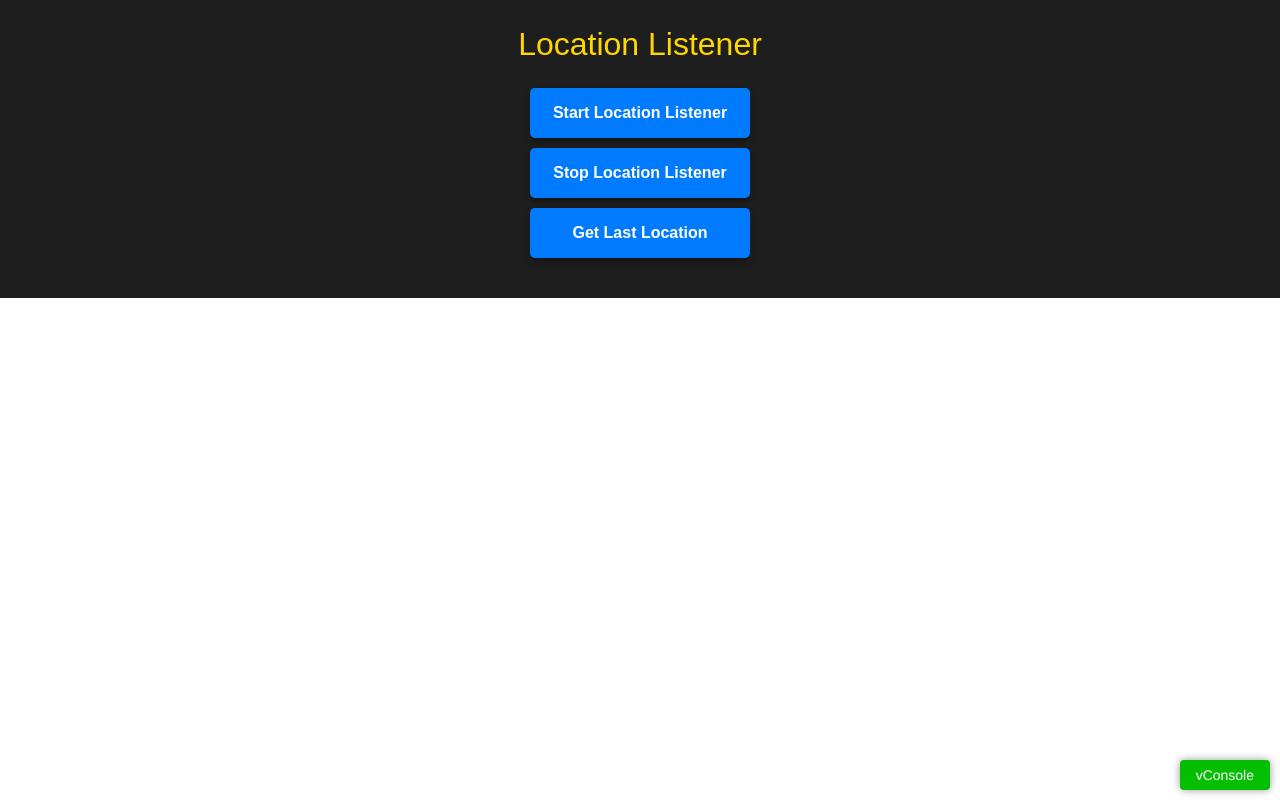
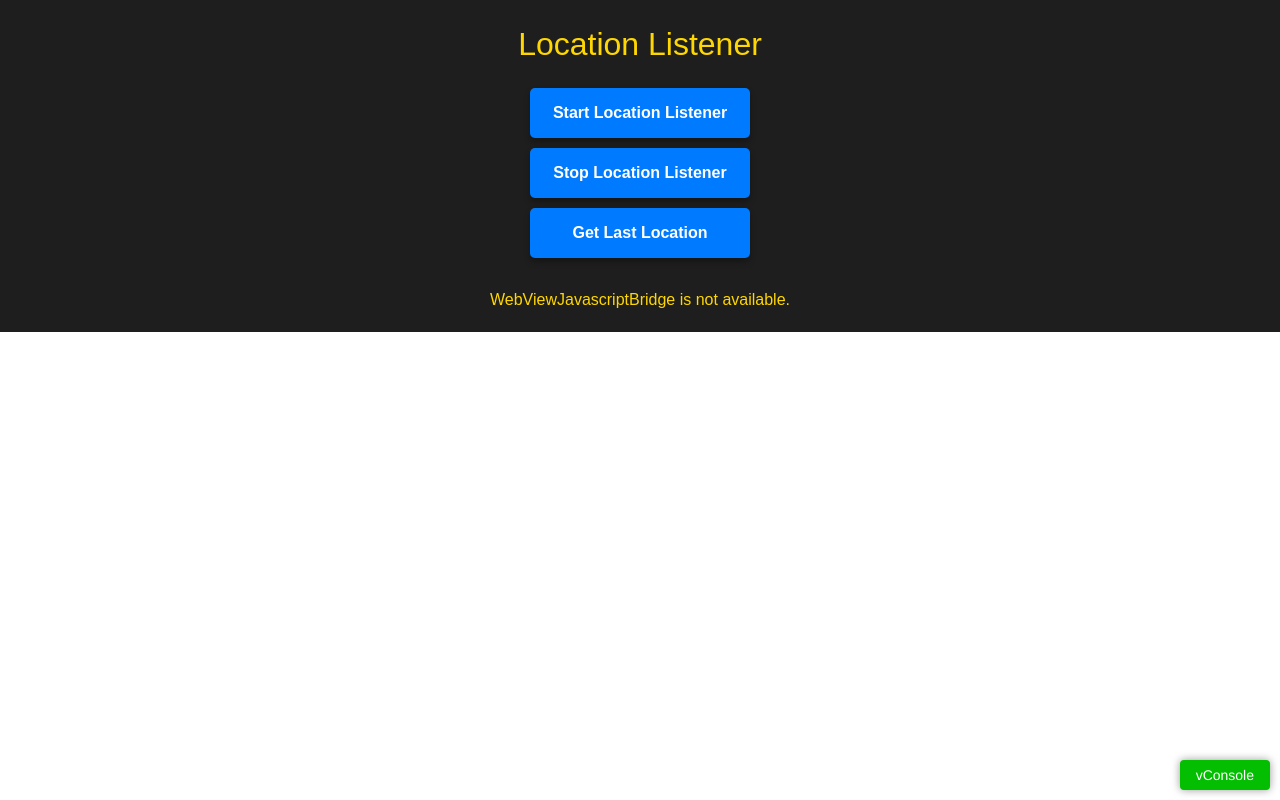
Before and after one commit to Queenzy-Ongeye/test-app, a React (Create React App) app: page / in a window 1280 px wide. Both pictures are taken after a click on the button "Start Location Listener". Built offline with nearby package versions, Linux system fonts and the light colour scheme.

Commit message:
made changes

```diff
--- a/src/App.js
+++ b/src/App.js
@@ -3,46 +3,58 @@ import React, { useState } from 'react';
 function App() {
   const [locationData, setLocationData] = useState(null); // State to store location data
   const [rawResponse, setRawResponse] = useState(null); // State to store raw response for debugging
+  const [debugMessage, setDebugMessage] = useState(''); // State to store debug messages
 
   // Function to communicate with the WebView bridge
-  const callWebViewJavascriptBridge = (handlerName, data) => {
+  const callWebViewJavascriptBridge = (handlerName, data, callback) => {
     if (window.WebViewJavascriptBridge) {
       window.WebViewJavascriptBridge.callHandler(handlerName, data, (response) => {
         console.log(`${handlerName} response:`, response);
-
-        if (handlerName === 'getLastLocation') {
-          setRawResponse(response); // Save raw response for debugging
-          try {
-            const parsedResponse = JSON.parse(response); // Parse the first layer
-            if (parsedResponse.responseData) {
-              const nestedData = JSON.parse(parsedResponse.responseData); // Parse the nested responseData
-              setLocationData(nestedData.respData); // Set the relevant location data
-            } else {
-              console.error('Invalid responseData format:', response);
-            }
-          } catch (error) {
-            console.error('Error parsing response:', error);
-          }
-        } else {
-          alert(`${handlerName} executed successfully.`);
-        }
+        if (callback) callback(response);
       });
     } else {
       console.warn('WebViewJavascriptBridge is not available.');
+      setDebugMessage('WebViewJavascriptBridge is not available.');
     }
   };
 
-  // Location functions
+  // Start Location Listener
   const startLocationListener = () => {
-    callWebViewJavascriptBridge('startLocationListener', '');
+    setDebugMessage('Starting location listener...');
+    callWebViewJavascriptBridge('startLocationListener', '', (response) => {
+      setDebugMessage('Location listener started. You can now fetch the last location.');
+    });
   };
 
+  // Stop Location Listener
   const stopLocationListener = () => {
-    callWebViewJavascriptBridge('stopLocationListener', '');
+    setDebugMessage('Stopping location listener...');
+    callWebViewJavascriptBridge('stopLocationListener', '', (response) => {
+      setDebugMessage('Location listener stopped.');
+    });
   };
 
+  // Fetch Last Location (with a delay)
   const getLastLocation = () => {
-    callWebViewJavascriptBridge('getLastLocation', '');
+    setDebugMessage('Fetching last known location...');
+    setTimeout(() => {
+      callWebViewJavascriptBridge('getLastLocation', '', (response) => {
+        setRawResponse(response); // Save raw response for debugging
+        try {
+          const parsedResponse = JSON.parse(response); // Parse the first layer
+          if (parsedResponse.responseData) {
+            const nestedData = JSON.parse(parsedResponse.responseData); // Parse the nested responseData
+            setLocationData(nestedData.respData); // Set the relevant location data
+            setDebugMessage('Location data fetched successfully.');
+          } else {
+            setDebugMessage('Invalid responseData format.');
+          }
+        } catch (error) {
+          setDebugMessage('Error parsing response. Check raw response for details.');
+          console.error('Error parsing response:', error);
+        }
+      });
+    }, 2000); // Adding a 2-second delay
   };
 
   return (
@@ -60,6 +72,9 @@ function App() {
         </button>
       </div>
 
+      {/* Debug Message */}
+      {debugMessage && <p style={styles.debugMessage}>{debugMessage}</p>}
+
       {/* Displaying raw response for debugging */}
       {rawResponse && (
         <div style={styles.card}>
@@ -74,10 +89,10 @@ function App() {
           <h2 style={styles.cardTitle}>Location Data</h2>
           <div style={styles.locationData}>
             <p style={styles.dataField}>
-              <strong>Latitude:</strong> {locationData.latitude}
+              <strong>Latitude:</strong> {locationData.latitude || 'N/A'}
             </p>
             <p style={styles.dataField}>
-              <strong>Longitude:</strong> {locationData.longitude}
+              <strong>Longitude:</strong> {locationData.longitude || 'N/A'}
             </p>
           </div>
         </div>
@@ -128,9 +143,11 @@ const styles = {
     boxShadow: '0px 4px 6px rgba(0, 0, 0, 0.3)',
     transition: 'transform 0.2s, box-shadow 0.2s',
   },
-  buttonHover: {
-    transform: 'scale(1.05)',
-    boxShadow: '0px 6px 8px rgba(0, 0, 0, 0.4)',
+  debugMessage: {
+    color: '#FFD700',
+    marginTop: '10px',
+    fontSize: '1rem',
+    textAlign: 'center',
   },
   card: {
     width: '90%',
```
